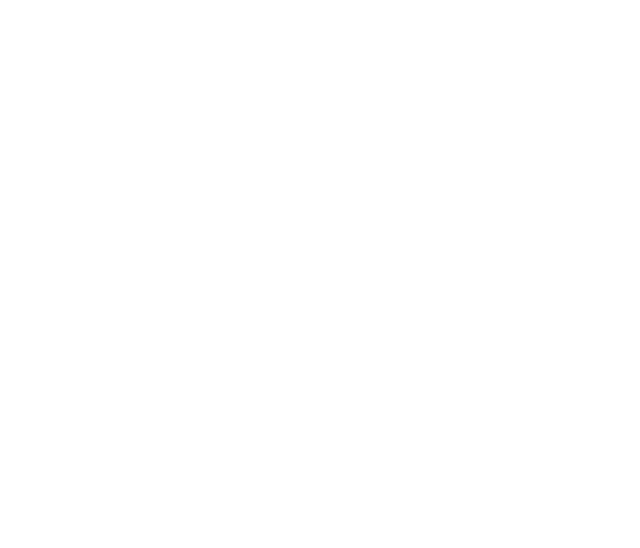
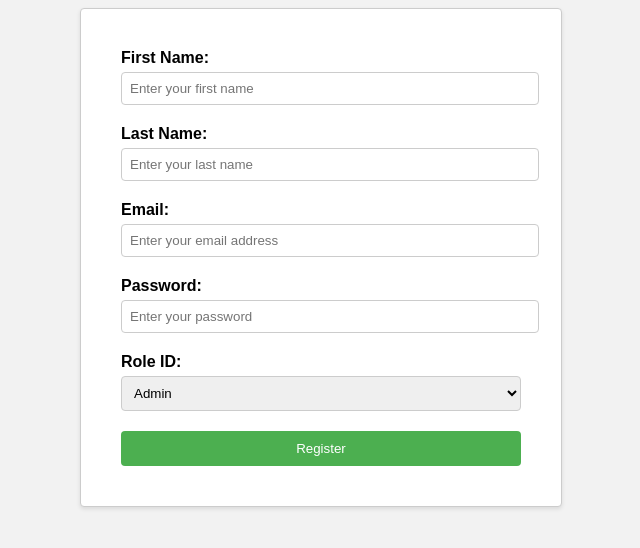
Before and after one commit to Fery2003/SE-Project, a website: page views/Register/index.html in a window 1280 px wide. Shown: the whole page, without its empty margins (319-959 px from the left). Drawn offline with Linux system fonts and the light colour scheme.

Commit message:
Some changes to the code Leaving u some to do and test

```diff
--- a/views/Login/Style.css
+++ b/views/Login/Style.css
@@ -58,7 +58,7 @@ body {
     color: #888;
 }
 
-.register-link a {
+.reg-for-link a {
     color: #4CAF50;
     text-decoration: none;
 }
--- a/views/Register/index.html
+++ b/views/Register/index.html
@@ -8,6 +8,34 @@
 </head>
 <link rel="stylesheet" href="style.css">
 <body>
-
+  <div class="container">
+    <form>
+      <div class="form-group">
+        <label for="firstname">First Name:</label>
+        <input type="text" id="firstname" name="firstname" placeholder="Enter your first name">
+      </div>
+      <div class="form-group">
+        <label for="lastname">Last Name:</label>
+        <input type="text" id="lastname" name="lastname" placeholder="Enter your last name">
+      </div>
+      <div class="form-group">
+        <label for="email">Email:</label>
+        <input type="email" id="email" name="email" placeholder="Enter your email address">
+      </div>
+      <div class="form-group">
+        <label for="password">Password:</label>
+        <input type="password" id="password" name="password" placeholder="Enter your password">
+      </div>
+      <div class="form-group">
+        <label for="roleid">Role ID:</label>
+        <select id="roleid" name="roleid">
+          <option value="1">Admin</option>
+          <option value="2">User</option>
+          <option value="3">senior</option>
+        </select>
+      </div>
+      <input type="submit" class="btn-register" value="Register">
+    </form>
+  </div>
 </body>
 </html>
--- a/views/Register/style.css
+++ b/views/Register/style.css
@@ -0,0 +1,53 @@
+    body {
+        font-family: Arial, sans-serif;
+        background-color: #f2f2f2;
+    }
+
+    .container {
+        max-width: 400px;
+        margin: 0 auto;
+        padding: 40px;
+        background-color: #fff;
+        border: 1px solid #ccc;
+        border-radius: 4px;
+        box-shadow: 0 2px 4px rgba(0, 0, 0, 0.1);
+    }
+
+    .form-group {
+        margin-bottom: 20px;
+    }
+
+    .form-group label {
+        display: block;
+        margin-bottom: 5px;
+        font-weight: bold;
+    }
+
+    .form-group input[type="text"],
+    .form-group input[type="email"],
+    .form-group input[type="password"] {
+        width: 100%;
+        padding: 8px;
+        border: 1px solid #ccc;
+        border-radius: 4px;
+    }
+
+    .form-group select {
+        width: 100%;
+        padding: 8px;
+        border: 1px solid #ccc;
+        border-radius: 4px;
+    }
+
+    .btn-register {
+        display: block;
+        width: 100%;
+        padding: 10px;
+        background-color: #4CAF50;
+        color: #fff;
+        text-align: center;
+        text-decoration: none;
+        border: none;
+        border-radius: 4px;
+        cursor: pointer;
+    }
```
Also changed, not shown: views/Login/index.html (+5 -2 lines), 1 other file.
